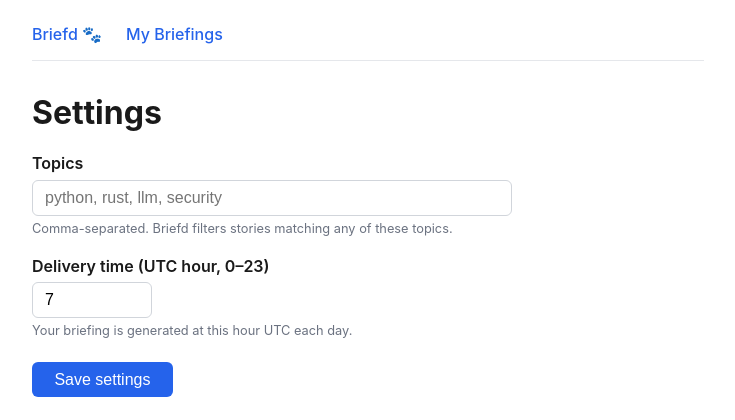
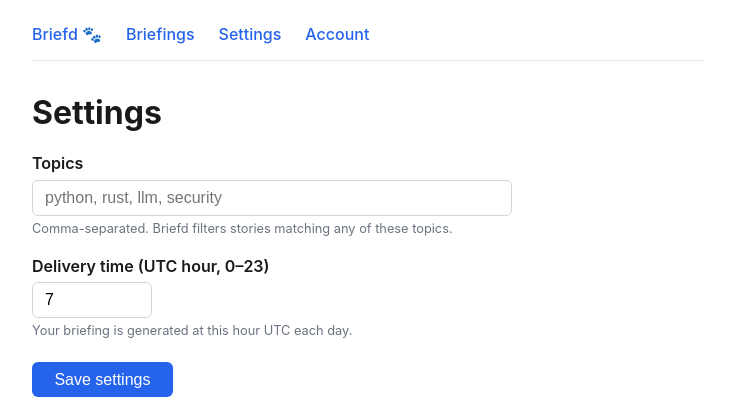
Before and after one commit to zarpa-cat/briefd, a FastAPI app: page /settings in a window 1280 px wide. Shown: the top 420 px of the page, without its empty margins (272-1007 px from the left). Run offline with FastAPI, Linux system fonts and the light colour scheme.

Commit message:
ux: nav links, first-run redirect to settings, simplified scheduler script
- base.html: Settings and Account links in nav
- verify route: new users (no config) → /settings?welcome=1 instead of /briefings
- settings.html: welcome banner on first login
- run_scheduler.sh: simplified — just 'briefd schedule --db $DB' (auto-loads users)
- 111 tests still passing

```diff
--- a/briefd/web/app.py
+++ b/briefd/web/app.py
@@ -155,7 +155,11 @@ async def verify_magic_link(request: Request, token: str) -> Response:
 
     if status == TokenStatus.VALID:
         user_id = email_to_user_id(email)
-        response = RedirectResponse(url="/briefings", status_code=303)
+        # First-run: redirect to settings if user has no config yet
+        cfg_store = get_user_config_store()
+        existing_cfg = cfg_store.get(user_id)
+        dest = "/briefings" if existing_cfg else "/settings?welcome=1"
+        response = RedirectResponse(url=dest, status_code=303)
         response.set_cookie("briefd_user", user_id, httponly=True, max_age=60 * 60 * 24 * 30)
         return response
 
--- a/briefd/web/templates/base.html
+++ b/briefd/web/templates/base.html
@@ -25,7 +25,9 @@
 <body>
   <nav>
     <a href="/">Briefd 🐾</a>
-    <a href="/briefings">My Briefings</a>
+    <a href="/briefings">Briefings</a>
+    <a href="/settings">Settings</a>
+    <a href="/account">Account</a>
   </nav>
   <main>
     {% block content %}{% endblock %}
--- a/briefd/web/templates/settings.html
+++ b/briefd/web/templates/settings.html
@@ -2,6 +2,13 @@
 {% block title %}Settings — Briefd{% endblock %}
 {% block content %}
 <h1>Settings</h1>
+
+{% if request.query_params.get('welcome') %}
+<div style="background: #eff6ff; border: 1px solid #bfdbfe; border-radius: 8px;
+            padding: 1rem; margin-bottom: 1.5rem;">
+  <strong>Welcome to Briefd!</strong> Set your topics and delivery time to get started.
+</div>
+{% endif %}
 
 {% if request.query_params.get('saved') %}
 <p style="color: #16a34a; margin-bottom: 1rem;">✓ Saved.</p>
```
Also changed, not shown: 1 other file.
